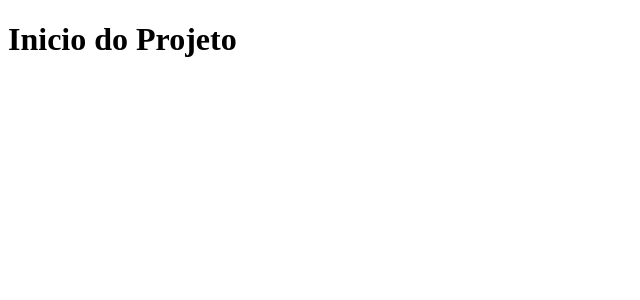
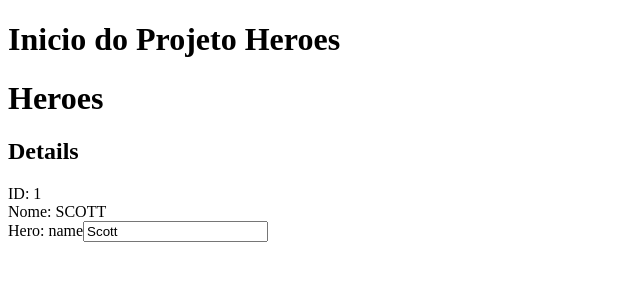
Before and after one commit to KeomaSilva/Heroes-Angular, an Angular app: page / in a window 1280 px wide. Shown: the top 300 px of the page, without its empty margins (0-640 px from the left). Built offline with nearby package versions, Linux system fonts and the light colour scheme.

Commit message:
add: inicio

```diff
--- a/src/app/app.component.html
+++ b/src/app/app.component.html
@@ -1 +1,3 @@
-<h1>Inicio do Projeto</h1>
+<h1>Inicio do Projeto Heroes</h1>
+<h1>{{title}}</h1>
+<app-heroes></app-heroes>
--- a/src/app/app.component.ts
+++ b/src/app/app.component.ts
@@ -6,5 +6,5 @@
   styleUrl: './app.component.css'
 })
 export class AppComponent {
-  title = 'Heroes-Angular';
+  title = 'Heroes';
 }
--- /dev/null
+++ b/src/app/hero.model.ts
@@ -0,0 +1,4 @@
+export interface Hero{
+  id: number;
+  name: string;
+}
--- /dev/null
+++ b/src/app/heroes/heroes.component.html
@@ -0,0 +1,8 @@
+<h2>Details</h2>
+<div><span>ID: </span>{{hero.id}}</div>
+<div><span>Nome: </span>{{hero.name | uppercase}}</div>
+
+<div>
+  <label for="name">Hero: name</label>
+  <input id="name" [(ngModel)]="hero.name" placeholder="name" type="text">
+</div>
--- /dev/null
+++ b/src/app/heroes/heroes.component.ts
@@ -0,0 +1,15 @@
+import { Component } from '@angular/core';
+import { Hero } from '../hero.model';
+
+@Component({
+  selector: 'app-heroes',
+  templateUrl: './heroes.component.html',
+  styleUrl: './heroes.component.css'
+})
+export class HeroesComponent {
+  hero: Hero = {
+    id:1,
+    name: 'Scott',
+  };
+
+}
--- a/src/index.html
+++ b/src/index.html
@@ -2,7 +2,7 @@
 <html lang="en">
 <head>
   <meta charset="utf-8">
-  <title>HeroesAngular</title>
+  <title>Heroes</title>
   <base href="/">
   <meta name="viewport" content="width=device-width, initial-scale=1">
   <link rel="icon" type="image/x-icon" href="favicon.ico">
```
Also changed, not shown: src/app/app.module.ts (+6 -2 lines), src/app/heroes/heroes.component.css (added), 1 other file (tests, documents, lock files or other folders).
